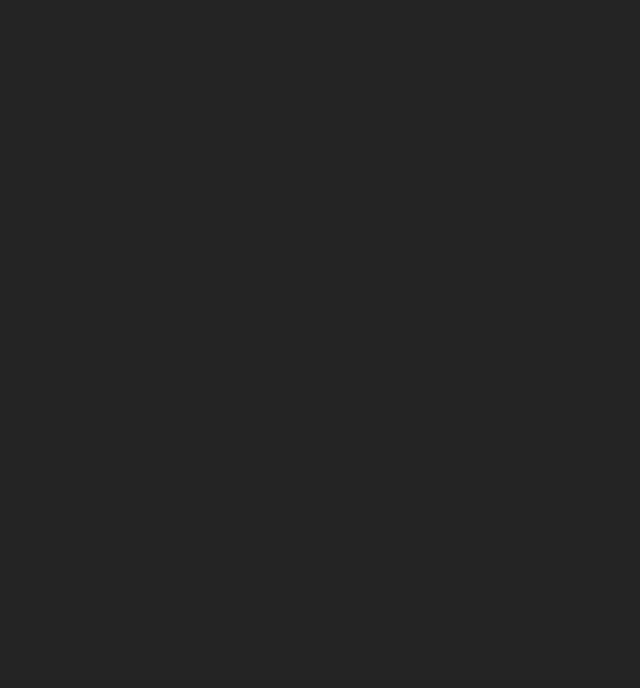
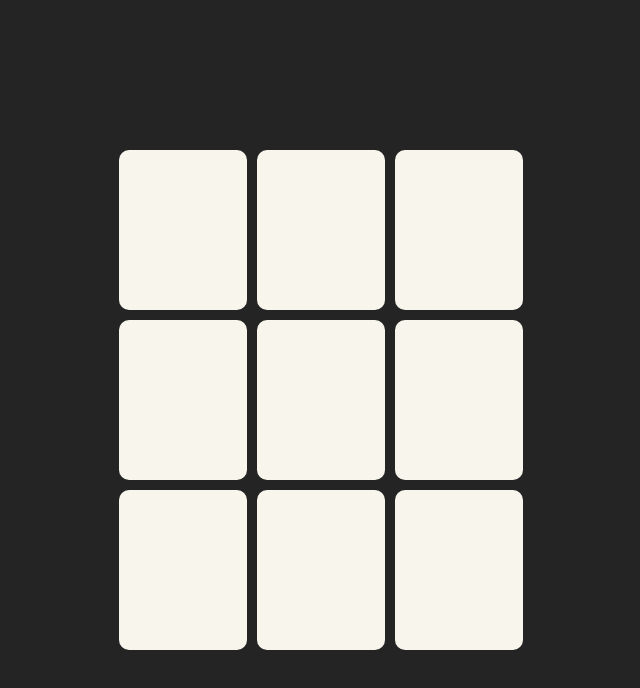
Before and after one commit to RioJay/React-Tic-Tac-Toe, a React (Vite) app: page / in a window 1280 px wide. Shown: the top 688 px of the page, without its empty margins (319-959 px from the left). Built offline with nearby package versions, Linux system fonts and the light colour scheme.

Commit message:
added tic tac toe tiles

```diff
--- a/index.html
+++ b/index.html
@@ -2,9 +2,8 @@
 <html lang="en">
   <head>
     <meta charset="UTF-8" />
-    <link rel="icon" type="image/svg+xml" href="/vite.svg" />
     <meta name="viewport" content="width=device-width, initial-scale=1.0" />
-    <title>TicTacToe</title>
+    <title>Tic Tac Toe</title>
   </head>
   <body>
     <div id="root"></div>
--- /dev/null
+++ b/src/components/home.tsx
@@ -0,0 +1,26 @@
+import "./../styles/home.css"
+import Tile from "./tile.tsx"
+
+
+export default function TicTacToeHome() {
+
+    // redering the game tiles with data
+    const tiles: React.ReactElement[] = ['A', 'B', 'C'].map( (colVal : string) => {
+
+        // get the array of Tile for rendering a row
+        let tileRow: React.ReactElement[] = ['1', '2', '3'].map( (rowVal : string) => {
+                return <Tile key={colVal + rowVal} colVal={colVal} rowVal={rowVal} />
+            } );
+
+            // push the Tiles into a div and return
+            return <div key={colVal} className='row'>{tileRow}</div>
+        }
+    )
+
+    return (
+        <>
+            {tiles}
+        </>
+    )
+
+}
--- /dev/null
+++ b/src/components/tile.tsx
@@ -0,0 +1,11 @@
+import './../styles/home.css'
+
+export default function Tile( {colVal, rowVal} : {colVal: string, rowVal: string}) {
+
+
+
+    return (
+        <div className='tile bgLBiege unselected' data-col={colVal} data-row={rowVal}></div>
+    )
+
+}
--- a/src/home.css
+++ /dev/null
@@ -1,6 +0,0 @@
-#root {
-  max-width: 1280px;
-  margin: 0 auto;
-  padding: 2rem;
-  text-align: center;
-}
--- a/src/main.tsx
+++ b/src/main.tsx
@@ -1,7 +1,7 @@
 import { StrictMode } from 'react'
 import { createRoot } from 'react-dom/client'
-import './index.css'
-import TicTacToeHome from './home.tsx'
+import './styles/index.css'
+import TicTacToeHome from './components/home.tsx'
 
 createRoot(document.getElementById('root')!).render(
   <StrictMode>
--- /dev/null
+++ b/src/styles/home.css
@@ -0,0 +1,38 @@
+#root {
+  max-width: 1280px;
+  margin: 0 auto;
+  padding: 2rem;
+  text-align: center;
+}
+
+.tile {
+  height: 20vh;
+  width: 10vw;
+
+  margin-left: 5px;
+  margin-right: 5px;
+  margin-bottom: 5px;
+  margin-top: 5px;
+
+  border-radius: 10px;
+
+  background-color: aliceblue;
+}
+
+.row {
+  display: flex;
+  flex-direction: row;
+  flex-wrap: wrap;
+}
+
+.bgLBiege {
+  background-color: rgb(247, 245, 236);
+}
+
+.unselected {
+  cursor: pointer;
+}
+
+.unselected:hover {
+  background-color: rgb(250, 238, 205);
+}
```
Also changed, not shown: src/home.tsx (deleted, +0 -9 lines), src/styles/index.css (renamed from src/index.css).
